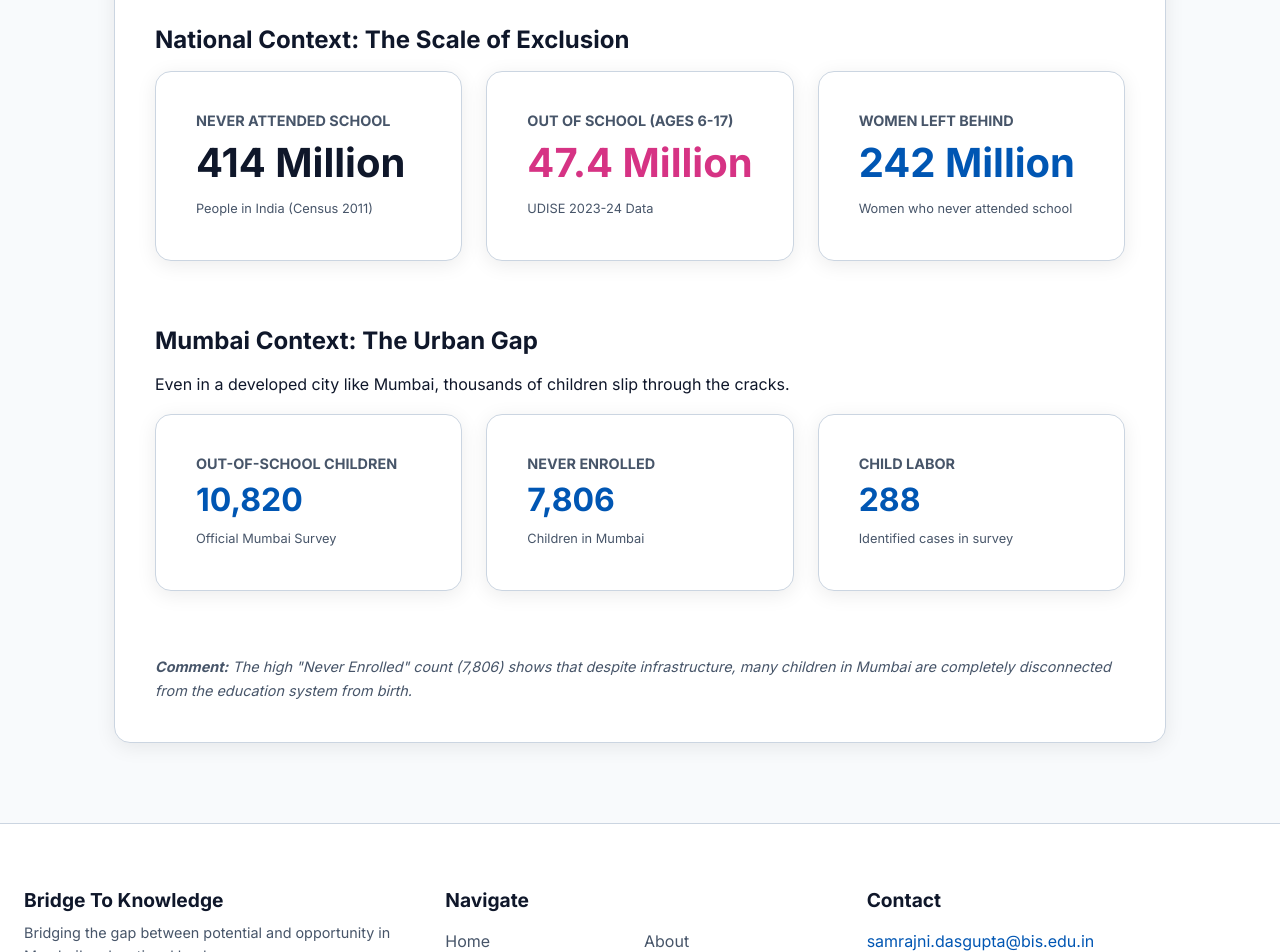
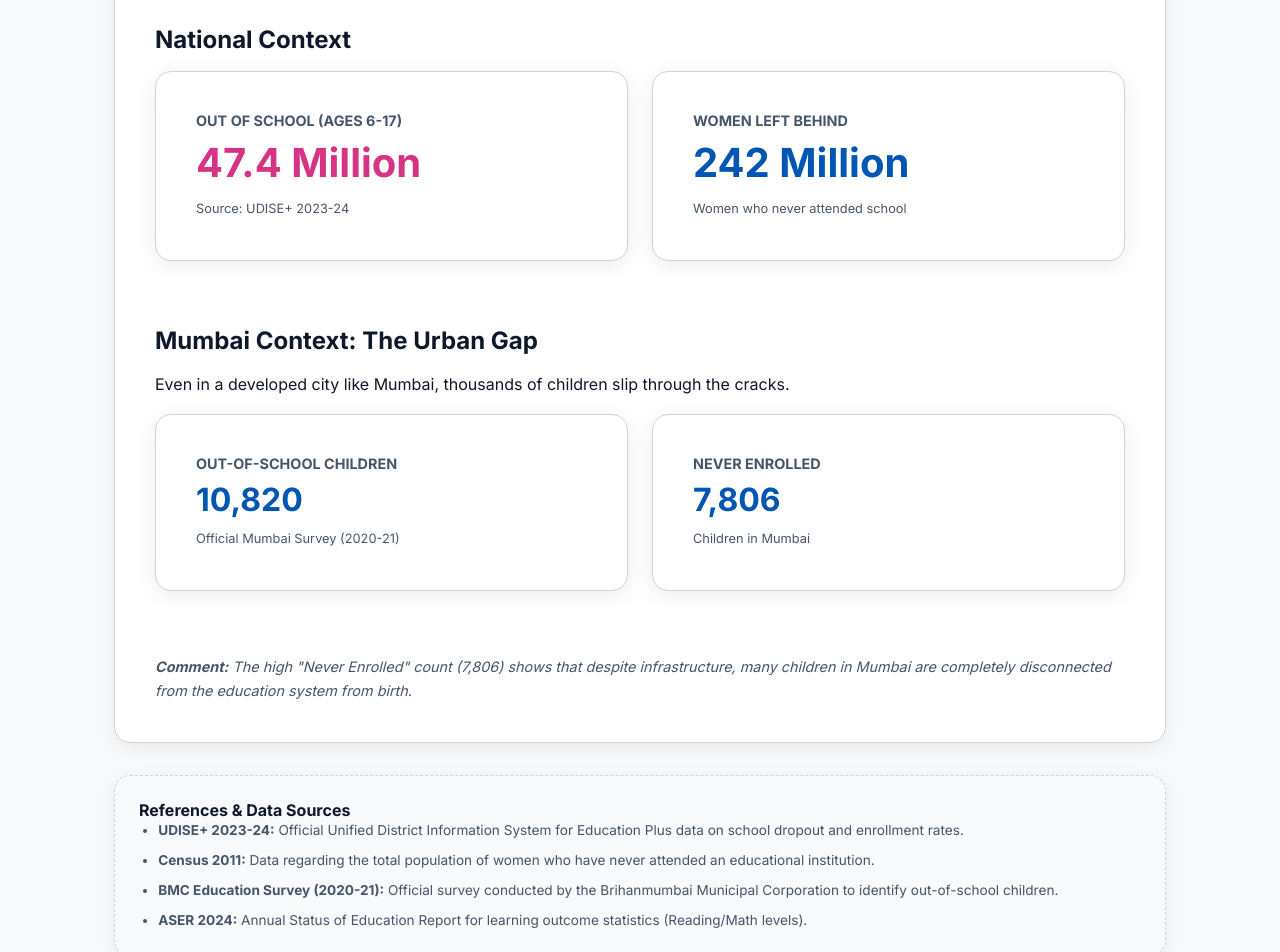
Before and after one commit to Ali-bis/BridgeToKnowledgetest, a React (Vite) app: page /research in a window 1280 px wide. Shown: the part 1160-2112 px from the top of the page. Built offline with nearby package versions, Linux system fonts and the light colour scheme.

Commit message:
Update Research.jsx

```diff
--- a/src/pages/Research.jsx
+++ b/src/pages/Research.jsx
@@ -43,27 +43,20 @@ const Research = () => {
       <div className="page-section">
         <h2>SECONDARY RESEARCH: KEY FINDINGS</h2>
         <p>
-          Our research focused on the sheer scale of the education crisis. We moved beyond percentages to understand the <strong>actual number of lives affected</strong> by the lack of access and quality.
+          Our research focused on the sheer scale of the education crisis. We moved beyond percentages to understand the <strong>actual number of lives affected</strong>.
         </p>
 
-        <h3 style={{ marginTop: '2rem' }}>National Context: The Scale of Exclusion</h3>
+        <h3 style={{ marginTop: '2rem' }}>National Context</h3>
         <div style={{ display: 'grid', gridTemplateColumns: 'repeat(auto-fit, minmax(200px, 1fr))', gap: '1.5rem', marginTop: '1rem', marginBottom: '2rem' }}>
 
-          {/* STAT 1: NEVER ATTENDED */}
-          <div className="highlight-card">
-            <h4 style={{ color: 'var(--text-muted)', fontSize: '0.9rem', textTransform: 'uppercase' }}>Never Attended School</h4>
-            <p style={{ fontSize: '2.5rem', fontWeight: 'bold', color: 'var(--text-main)', margin: 0 }}>414 Million</p>
-            <span style={{ fontSize: '0.8rem', color: 'var(--text-muted)' }}>People in India (Census 2011)</span>
-          </div>
-
-          {/* STAT 2: OUT OF SCHOOL CHILDREN */}
+          {/* STAT 1: OUT OF SCHOOL */}
           <div className="highlight-card">
             <h4 style={{ color: 'var(--text-muted)', fontSize: '0.9rem', textTransform: 'uppercase' }}>Out of School (Ages 6-17)</h4>
             <p style={{ fontSize: '2.5rem', fontWeight: 'bold', color: 'var(--accent)', margin: 0 }}>47.4 Million</p>
-            <span style={{ fontSize: '0.8rem', color: 'var(--text-muted)' }}>UDISE 2023-24 Data</span>
+            <span style={{ fontSize: '0.8rem', color: 'var(--text-muted)' }}>Source: UDISE+ 2023-24</span>
           </div>
 
-          {/* STAT 3: WOMEN EXCLUDED */}
+          {/* STAT 2: WOMEN EXCLUDED */}
           <div className="highlight-card">
             <h4 style={{ color: 'var(--text-muted)', fontSize: '0.9rem', textTransform: 'uppercase' }}>Women Left Behind</h4>
             <p style={{ fontSize: '2.5rem', fontWeight: 'bold', color: 'var(--primary)', margin: 0 }}>242 Million</p>
@@ -80,19 +73,13 @@ const Research = () => {
           <div className="highlight-card">
             <h4 style={{ color: 'var(--text-muted)', fontSize: '0.9rem', textTransform: 'uppercase' }}>Out-of-School Children</h4>
             <p style={{ fontSize: '2rem', fontWeight: 'bold', color: 'var(--primary)', margin: 0 }}>10,820</p>
-            <span style={{ fontSize: '0.8rem', color: 'var(--text-muted)' }}>Official Mumbai Survey</span>
+            <span style={{ fontSize: '0.8rem', color: 'var(--text-muted)' }}>Official Mumbai Survey (2020-21)</span>
           </div>
 
           <div className="highlight-card">
             <h4 style={{ color: 'var(--text-muted)', fontSize: '0.9rem', textTransform: 'uppercase' }}>Never Enrolled</h4>
             <p style={{ fontSize: '2rem', fontWeight: 'bold', color: 'var(--primary)', margin: 0 }}>7,806</p>
             <span style={{ fontSize: '0.8rem', color: 'var(--text-muted)' }}>Children in Mumbai</span>
-          </div>
-
-          <div className="highlight-card">
-            <h4 style={{ color: 'var(--text-muted)', fontSize: '0.9rem', textTransform: 'uppercase' }}>Child Labor</h4>
-            <p style={{ fontSize: '2rem', fontWeight: 'bold', color: 'var(--primary)', margin: 0 }}>288</p>
-            <span style={{ fontSize: '0.8rem', color: 'var(--text-muted)' }}>Identified cases in survey</span>
           </div>
         </div>
 
@@ -101,6 +88,25 @@ const Research = () => {
         </div>
       </div>
 
+      {/* CITATIONS */}
+      <div className="page-section" style={{ padding: '1.5rem', backgroundColor: 'var(--bg-body)', border: '1px dashed var(--border-color)' }}>
+        <h4 style={{ marginTop: 0, fontSize: '1rem' }}>References & Data Sources</h4>
+        <ul style={{ fontSize: '0.85rem', color: 'var(--text-muted)', paddingLeft: '1.2rem', marginBottom: 0 }}>
+          <li style={{ marginBottom: '0.5rem' }}>
+            <strong>UDISE+ 2023-24:</strong> Official Unified District Information System for Education Plus data on school dropout and enrollment rates.
+          </li>
+          <li style={{ marginBottom: '0.5rem' }}>
+            <strong>Census 2011:</strong> Data regarding the total population of women who have never attended an educational institution.
+          </li>
+          <li style={{ marginBottom: '0.5rem' }}>
+            <strong>BMC Education Survey (2020-21):</strong> Official survey conducted by the Brihanmumbai Municipal Corporation to identify out-of-school children.
+          </li>
+          <li>
+            <strong>ASER 2024:</strong> Annual Status of Education Report for learning outcome statistics (Reading/Math levels).
+          </li>
+        </ul>
+      </div>
+
     </div>
   );
 };
```
